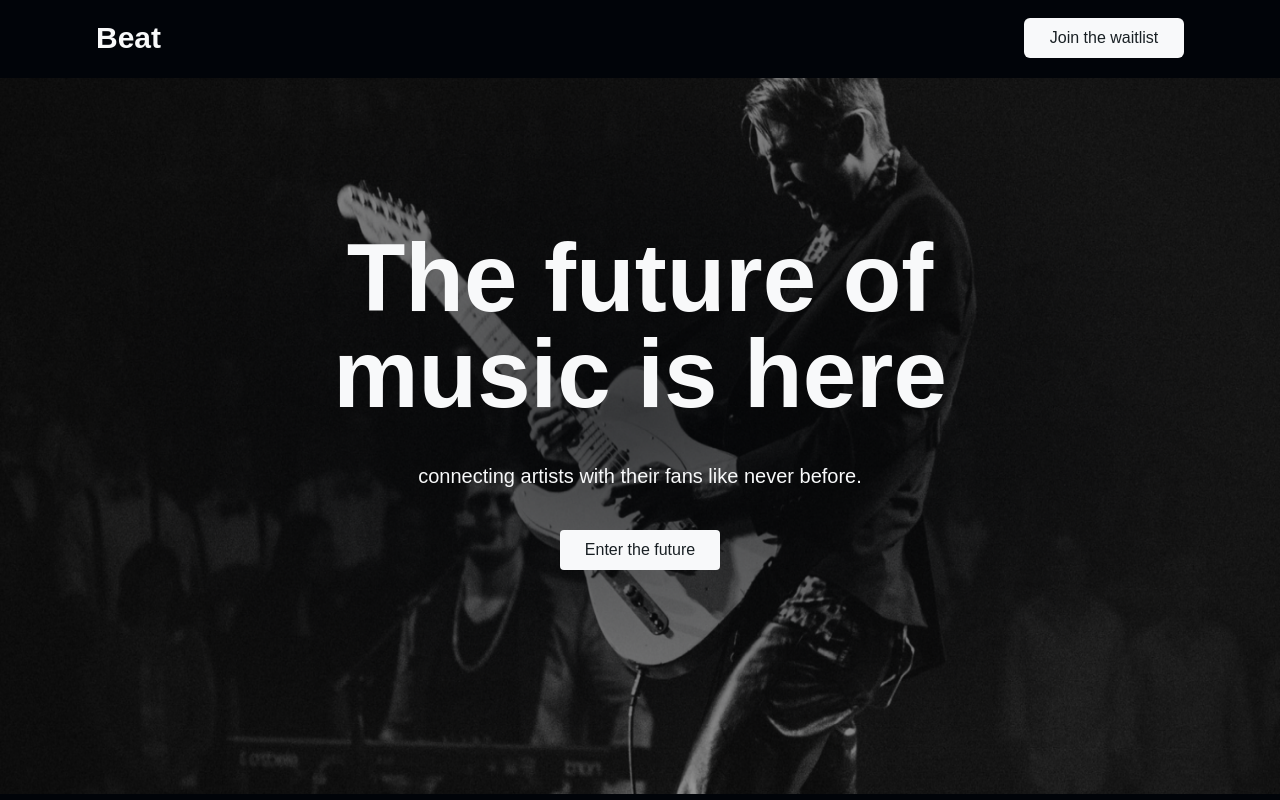
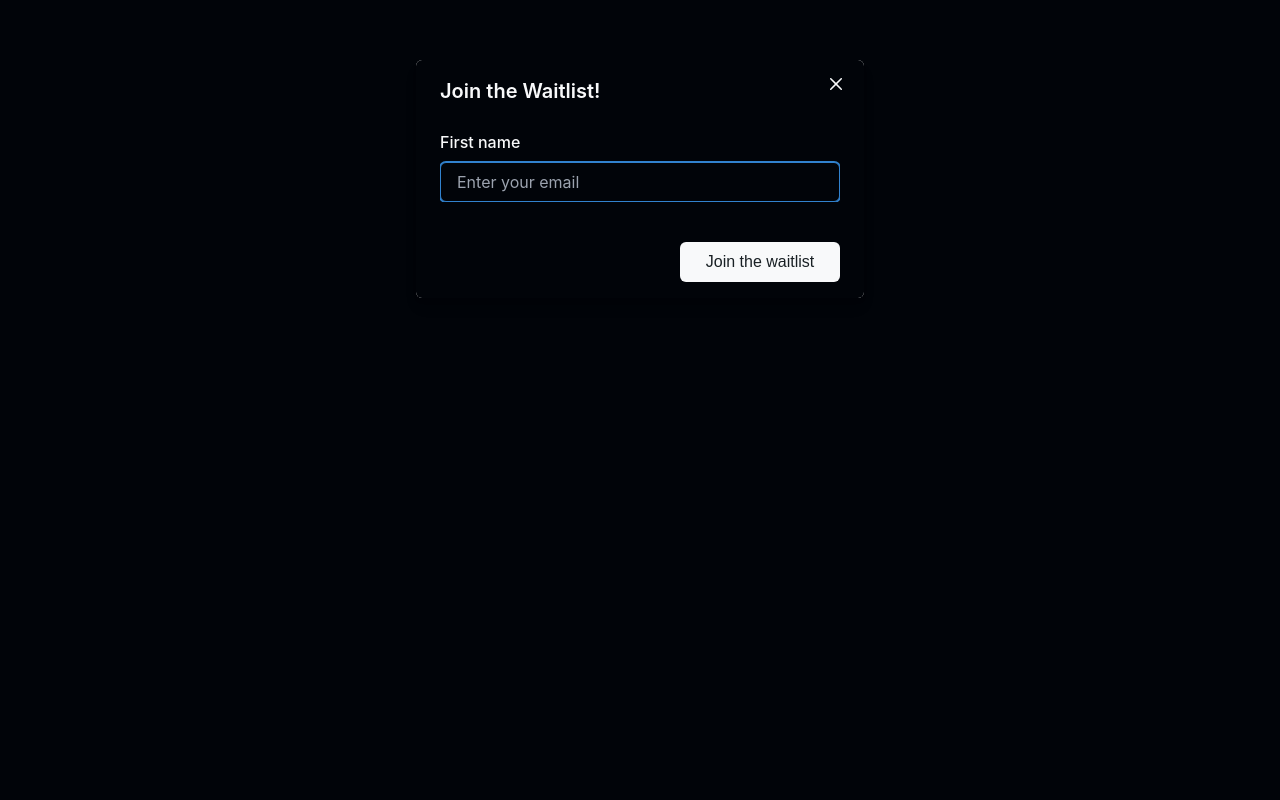
Before and after one commit to vedant-11/shortcast-waitlist, a Next.js app: page / in a window 1280 px wide. Both pictures are taken after a click on the button "Enter the future". Shown: the top 800 px of the page. Built offline with nearby package versions, Linux system fonts and the light colour scheme.

Commit message:
updated page

```diff
--- a/components/Footer.jsx
+++ b/components/Footer.jsx
@@ -1,4 +1,4 @@
-import React from "react";
+import React, { useState } from "react";
 
 const Footer = () => {
   return (
@@ -8,8 +8,12 @@ const Footer = () => {
           Interested?
         </h1>
         <p className="my-8">Join our waitist to be updated</p>
+        <form>
           <input
             type="email"
+            onChange={(e) => {
+              SetEmail(e.target.value);
+            }}
             placeholder="please enter your email"
             className=" sm:border-r-2 poppins font-medium rounded-r-none sm:rounded-r border-r-0 sm:w-80 h-10 rounded text-[#868E96] px-4 border-2 border-[#495057] w-96 bg-[#212529]"
           />
@@ -19,6 +23,7 @@ const Footer = () => {
           >
             Join the waitlist
           </button>
+        </form>
       </div>
       <div className="flex overflow-hidden h-40 bg-[#161B22] justify-between items-center sm:flex-col sm:justify-evenly sm:items-start ">
         <span className="text-3xl font-bold  overflow-hidden bg-[#161B22] mx-24 sm:mx-5 sm:text-3xl poppins font-semibold ">
--- a/components/Navabar.js
+++ b/components/Navabar.js
@@ -1,14 +1,59 @@
 import React from "react";
+import {
+  Modal,
+  ModalOverlay,
+  ModalContent,
+  ModalHeader,
+  ModalFooter,
+  ModalBody,
+  ModalCloseButton,
+  FormControl,
+  FormLabel,
+  Input,
+  Button,
+} from "@chakra-ui/react";
+import { useDisclosure } from "@chakra-ui/react";
 
 const Navbar = () => {
+  const { isOpen, onOpen, onClose } = useDisclosure();
+
+  const initialRef = React.useRef();
+  const finalRef = React.useRef();
   return (
     <div className=" z-50 shadow-cyan-500/50 flex flex-row mt-8 items-center  w-screen justify-between fixed top-[-34px] h-20 left-0 right-0">
       <span className="text-3xl font-bold  ml-24 overflow-hidden poppins font-semibold sm:mx-5 sm:text-3xl ">
         Beat
       </span>
-      <button className=" hover:bg-[#C9C9C9] poppins font-regular bg-[#F8F9FA] text-[#192024] w-40 h-10 rounded-md mr-24 sm:mr-5">
+      <button
+        onClick={onOpen}
+        className=" hover:bg-[#C9C9C9] poppins font-regular bg-[#F8F9FA] text-[#192024] w-40 h-10 rounded-md mr-24 sm:mr-5"
+      >
         Join the waitlist
       </button>
+      <Modal
+        initialFocusRef={initialRef}
+        finalFocusRef={finalRef}
+        isOpen={isOpen}
+        onClose={onClose}
+      >
+        <ModalOverlay />
+        <ModalContent>
+          <ModalHeader>Join the Waitlist!</ModalHeader>
+          <ModalCloseButton />
+          <ModalBody pb={6}>
+            <FormControl>
+              <FormLabel>First name</FormLabel>
+              <Input ref={initialRef} placeholder="Enter your email" />
+            </FormControl>
+          </ModalBody>
+
+          <ModalFooter>
+            <button className=" hover:bg-[#C9C9C9] poppins font-regular bg-[#F8F9FA] text-[#192024] w-40 h-10 rounded-md ">
+              Join the waitlist
+            </button>
+          </ModalFooter>
+        </ModalContent>
+      </Modal>
     </div>
   );
 };
--- a/package.json
+++ b/package.json
@@ -8,6 +8,7 @@
     "lint": "next lint"
   },
   "dependencies": {
+    "firebase": "^8.3.1",
     "next": "12.0.10",
     "react": "17.0.2",
     "react-dom": "17.0.2"
--- a/pages/_app.js
+++ b/pages/_app.js
@@ -1,7 +1,12 @@
-import '../styles/globals.css'
+import "../styles/globals.css";
+import { ChakraProvider } from "@chakra-ui/react";
 
 function MyApp({ Component, pageProps }) {
-  return <Component {...pageProps} />
+  return (
+    <ChakraProvider>
+      <Component {...pageProps} />
+    </ChakraProvider>
+  );
 }
 
-export default MyApp
+export default MyApp;
--- a/pages/index.js
+++ b/pages/index.js
@@ -1,9 +1,32 @@
 import Navbar from "../components/Navabar";
+import React from "react";
 import back from "../assets/bg.png";
 import HowItWorks from "../components/HowItWorks";
 import Image from "next/image";
+
 import Footer from "../components/Footer";
+
+import {
+  Modal,
+  ModalOverlay,
+  ModalContent,
+  ModalHeader,
+  ModalFooter,
+  ModalBody,
+  ModalCloseButton,
+  FormControl,
+  FormLabel,
+  Input,
+  Button,
+} from "@chakra-ui/react";
+import { useDisclosure } from "@chakra-ui/react";
+
 export default function Home() {
+  const { isOpen, onOpen, onClose } = useDisclosure();
+
+  const initialRef = React.useRef();
+  const finalRef = React.useRef();
+
   return (
     <>
       <Navbar />
@@ -18,9 +41,36 @@ export default function Home() {
           <p className=" poppins font-normal  my-10 text-xl bg-transparent sm:text-lg sm:text-center  ">
             connecting artists with their fans like never before.
           </p>
-          <button className="poppins font-medium rounded bg-[#F8F9FA] text-[#192024] w-40 h-10 hover:bg-[#C9C9C9] ">
+          <button
+            onClick={onOpen}
+            className="poppins font-medium rounded bg-[#F8F9FA] text-[#192024] w-40 h-10 hover:bg-[#C9C9C9] "
+          >
             Enter the future
           </button>
+          <Modal
+            initialFocusRef={initialRef}
+            finalFocusRef={finalRef}
+            isOpen={isOpen}
+            onClose={onClose}
+          >
+            <ModalOverlay />
+            <ModalContent>
+              <ModalHeader>Join the Waitlist!</ModalHeader>
+              <ModalCloseButton />
+              <ModalBody pb={6}>
+                <FormControl>
+                  <FormLabel>First name</FormLabel>
+                  <Input ref={initialRef} placeholder="Enter your email" />
+                </FormControl>
+              </ModalBody>
+
+              <ModalFooter>
+                <button className=" hover:bg-[#C9C9C9] poppins font-regular bg-[#F8F9FA] text-[#192024] w-40 h-10 rounded-md ">
+                  Join the waitlist
+                </button>
+              </ModalFooter>
+            </ModalContent>
+          </Modal>
         </div>
       </div>
       <div className=" h-screen flex flex-row items-center justify-around mx-24 sm:flex-col sm:mx-5 sm:justify-evenly">
@@ -36,7 +86,7 @@ export default function Home() {
           <p className="text-center mb-16 poppins font-medium text-2xl ">
             fans
           </p>
-          <h1 className=" font-semibold herofont text-5xl overflow-hidden text-center">
+          <h1 className=" h-28 font-semibold herofont text-5xl overflow-hidden text-center">
             Own your favorite song
           </h1>
         </div>
```
Also changed, not shown: 2 other files (tests, documents, lock files or other folders). Lines whose indentation alone changed are shown as unchanged.
